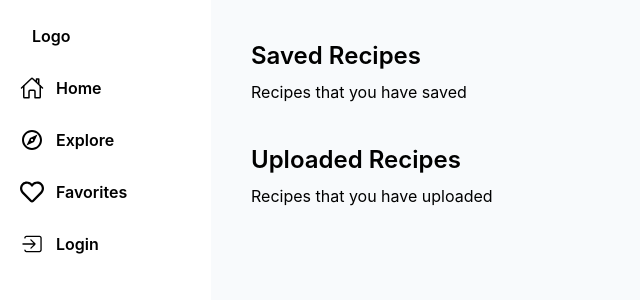
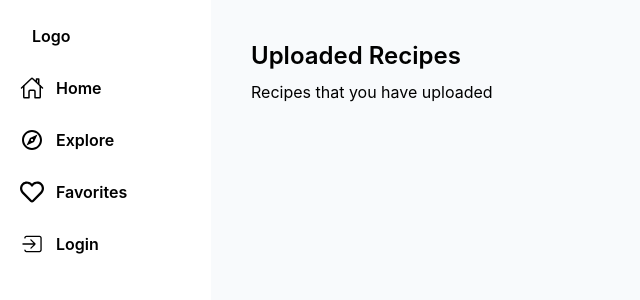
Before and after one commit to dianepengu/firebase-app, a React (Create React App) app: page / in a window 1280 px wide. Shown: the top 300 px of the page, without its empty margins (0-640 px from the left). Built offline with nearby package versions, Linux system fonts and the light colour scheme.

Commit message:
updated Home

```diff
--- a/src/pages/Home.js
+++ b/src/pages/Home.js
@@ -11,10 +11,6 @@ export default function Home() {
     return (
         <div className="flex flex-col w-full h-full gap-10">
             <div className="flex flex-col gap-2">
-                <h1 className="text-2xl font-semibold dark:text-black">Saved Recipes</h1>
-                <p className="text-md dark:text-gray-400">Recipes that you have saved</p>
-            </div>
-            <div className="flex flex-col gap-2">
                 <h1 className="text-2xl font-semibold dark:text-black">Uploaded Recipes</h1>
                 <p className="text-md dark:text-gray-400">Recipes that you have uploaded</p>
             </div>
```
